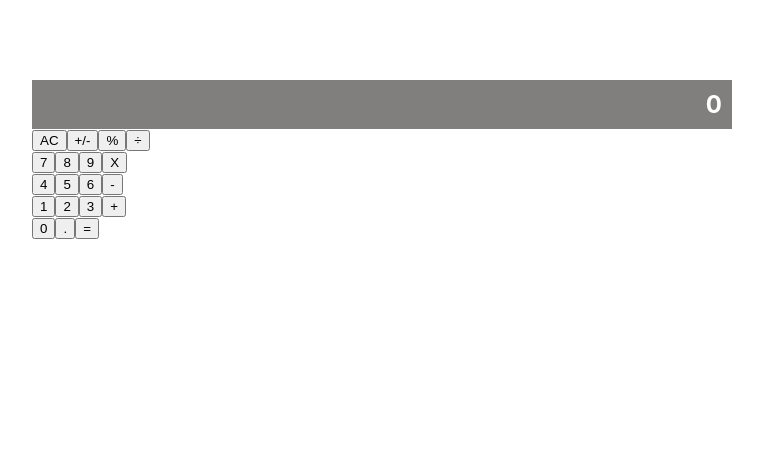
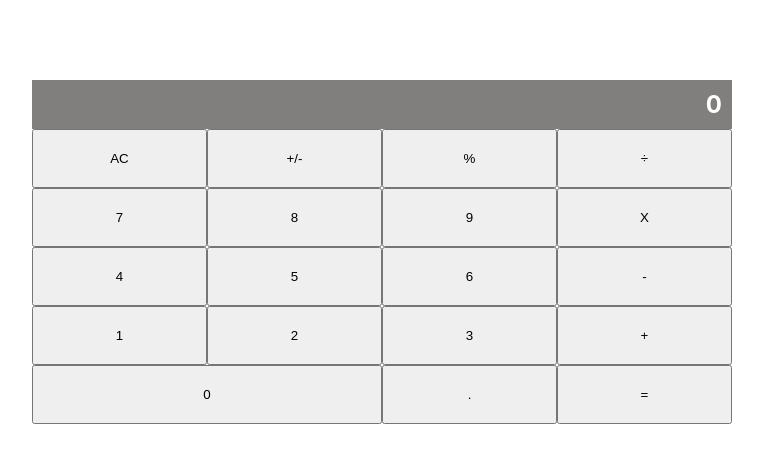
Before and after one commit to santiago-rodrig/react-calculator, a React (Create React App) app: page / in a window 1280 px wide. Shown: the top 462 px of the page, without its empty margins (258-1021 px from the left). Built offline with nearby package versions, Linux system fonts and the light colour scheme.

Commit message:
feature: buttons alignment

```diff
--- a/src/components/Button.js
+++ b/src/components/Button.js
@@ -2,7 +2,7 @@ import React from 'react';
 import PropTypes from 'prop-types';
 
 function Button({ name }) {
-  return <button type="button">{name}</button>;
+  return <button className="calculator-button" type="button">{name}</button>;
 }
 
 Button.propTypes = {
--- a/src/components/ButtonPanel.js
+++ b/src/components/ButtonPanel.js
@@ -36,7 +36,9 @@ const buttonGroupsProps = [
 ];
 
 const buttonGroupsElements = buttonGroupsProps.map((prop, i) => (
-  <div key={prop.key}>{buttonsElements.slice((i * 4), ((i * 4) + 4))}</div>
+  <div className="buttons-group" key={prop.key}>
+    {buttonsElements.slice((i * 4), ((i * 4) + 4))}
+  </div>
 ));
 
 function ButtonPanel() {
--- a/src/index.sass
+++ b/src/index.sass
@@ -1,5 +1,11 @@
 $font-stack: -apple-system, BlinkMacSystemFont, 'Segoe UI', 'Roboto', 'Oxygen', 'Ubuntu', 'Cantarell', 'Fira Sans', 'Droid Sans', 'Helvetica Neue', sans-serif
 $display-bg: #807F7D
+
+html
+  box-sizing: border-box
+
+*::before, *, *::after
+  box-sizing: inherit
 
 body
   margin: 0
@@ -21,3 +27,14 @@ body
   color: white
   font-weight: bold
   font-size: 24px
+
+.buttons-group
+  display: flex
+
+.calculator-button
+  padding: 20px
+  flex-basis: 25%
+
+.buttons-group:last-child
+  .calculator-button:first-child
+    flex-basis: 50%
```
